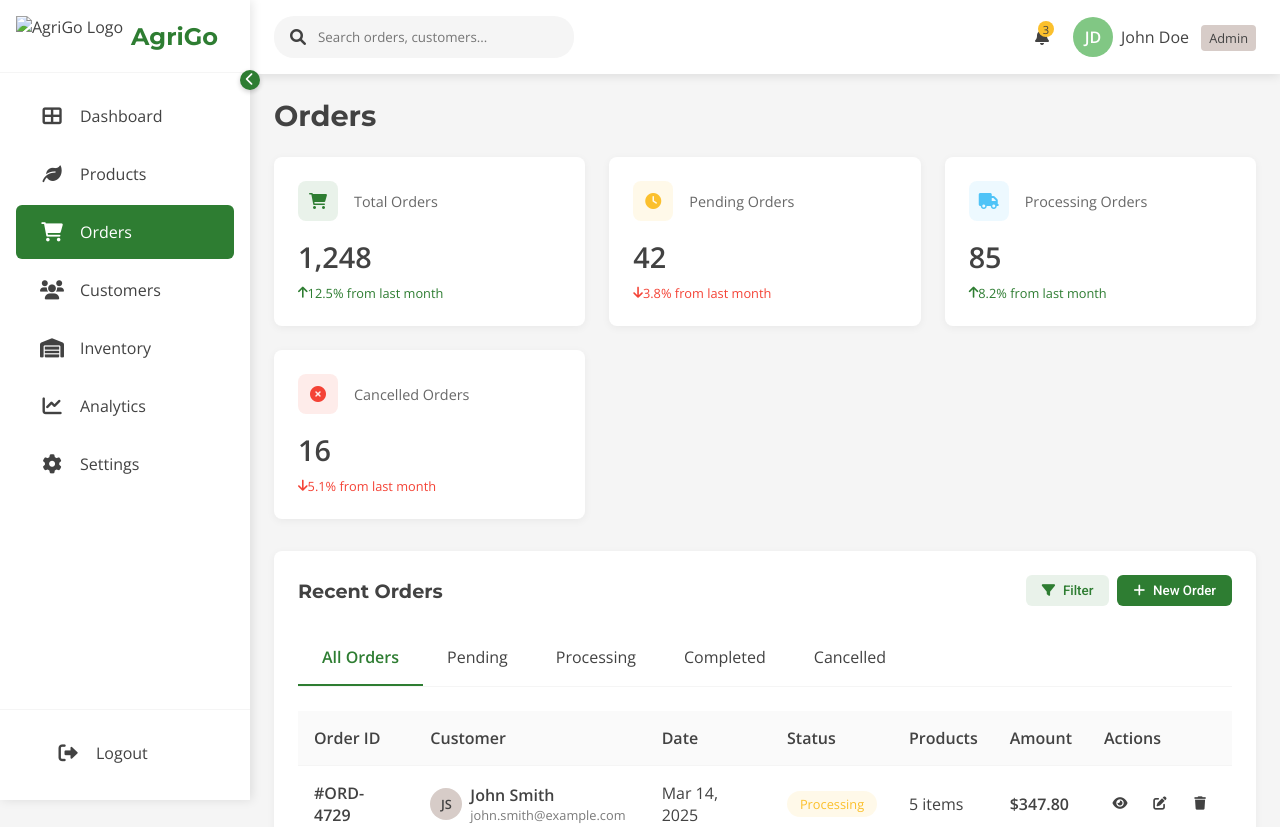
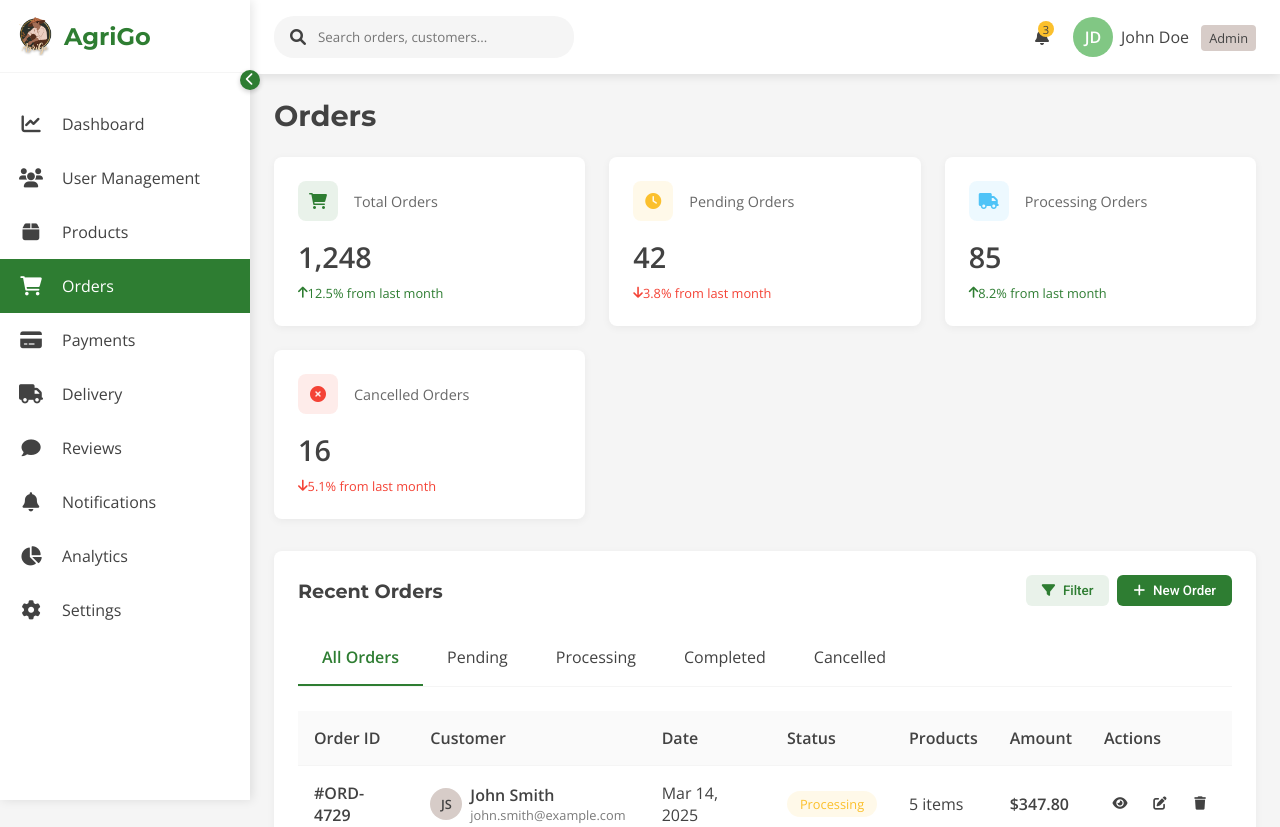
Before and after one commit to Vpirus/SYS_ARC_PROJECT, a website: page templates/admin/orders.html in a window 1280 px wide. Shown: the top 827 px of the page. Drawn offline with nearby package versions, Linux system fonts and the light colour scheme.

Commit message:
updated files

```diff
--- a/templates/admin/orders.html
+++ b/templates/admin/orders.html
@@ -79,8 +79,6 @@
         height: 100vh;
         z-index: 100;
         transition: all 0.3s ease;
-        display: flex;
-        flex-direction: column;
       }
 
       .sidebar-collapsed {
@@ -92,20 +90,64 @@
         display: flex;
         align-items: center;
         border-bottom: 1px solid var(--light-gray);
-        flex-shrink: 0;
-        position: relative;
       }
 
       .sidebar-header img {
         height: 40px;
-        transition: opacity 0.3s ease;
       }
 
       .sidebar-header h2 {
         margin-left: var(--spacing-sm);
         color: var(--green-primary);
         font-size: 1.5rem;
-        transition: opacity 0.3s ease;
+        transition: opacity 0.3s;
+      }
+
+      .sidebar-collapsed .sidebar-header h2 {
+        opacity: 0;
+        width: 0;
+        overflow: hidden;
+      }
+
+      .sidebar-menu {
+        margin-top: var(--spacing-lg);
+      }
+
+      .menu-item {
+        padding: var(--spacing-md);
+        display: flex;
+        align-items: center;
+        cursor: pointer;
+        transition: all 0.2s ease;
+        color: var(--dark-gray);
+        text-decoration: none;
+      }
+
+      .menu-item:hover {
+        background-color: rgba(46, 125, 50, 0.1);
+        color: var(--green-primary);
+      }
+
+      .menu-item.active {
+        background-color: var(--green-primary);
+        color: var(--white);
+      }
+
+      .menu-item i {
+        font-size: 1.2rem;
+        width: 30px;
+        text-align: center;
+      }
+
+      .menu-item span {
+        margin-left: var(--spacing-md);
+        transition: opacity 0.3s;
+      }
+
+      .sidebar-collapsed .menu-item span {
+        opacity: 0;
+        width: 0;
+        overflow: hidden;
       }
 
       .menu-toggle {
@@ -123,78 +165,6 @@
         justify-content: center;
         cursor: pointer;
         box-shadow: 0 2px 5px rgba(0, 0, 0, 0.2);
-      }
-
-      .sidebar-collapsed .sidebar-header h2 {
-        opacity: 0;
-        width: 0;
-        overflow: hidden;
-      }
-
-      .sidebar-collapsed .sidebar-header img {
-        opacity: 0.8;
-      }
-
-      /* Sidebar Menu Styles */
-      .sidebar-menu {
-        flex: 1;
-        overflow-y: auto;
-        padding: var(--spacing-md) 0;
-      }
-
-      .nav-list {
-        list-style: none;
-        padding: 0;
-        margin: 0;
-      }
-
-      .nav-item {
-        margin-bottom: var(--spacing-xs);
-      }
-
-      .nav-link {
-        display: flex;
-        align-items: center;
-        padding: var(--spacing-md) var(--spacing-lg);
-        color: var(--dark-gray);
-        text-decoration: none;
-        transition: all 0.2s ease;
-        border-radius: 6px;
-        margin: 0 var(--spacing-md);
-      }
-
-      .nav-link:hover {
-        background-color: rgba(46, 125, 50, 0.1);
-        color: var(--green-primary);
-      }
-
-      .nav-link.active {
-        background-color: var(--green-primary);
-        color: var(--white);
-      }
-
-      .nav-link i {
-        font-size: 1.2rem;
-        width: 24px;
-        text-align: center;
-        transition: opacity 0.3s ease;
-      }
-
-      .nav-link span {
-        margin-left: var(--spacing-md);
-        transition: opacity 0.3s ease;
-        white-space: nowrap;
-      }
-
-      .sidebar-collapsed .nav-link span {
-        opacity: 0;
-        width: 0;
-        overflow: hidden;
-      }
-
-      .sidebar-collapsed .nav-link {
-        justify-content: center;
-        padding: var(--spacing-md);
       }
 
       /* Logout Button */
@@ -858,66 +828,53 @@
     <!-- Sidebar -->
     <div class="sidebar" id="sidebar">
         <div class="sidebar-header">
-        <img src="logo-icon.png" alt="AgriGo Logo" />
+          <img src="/templates/images/logo.png" alt="AgriGo Logo" />
           <h2>AgriGo</h2>
+        </div>
         <button class="menu-toggle" id="menu-toggle">
           <i class="fas fa-chevron-left"></i>
         </button>
-      </div>
         <div class="sidebar-menu">
-        <ul class="nav-list">
-          <li class="nav-item">
-            <a href="/templates/admin/admin-dashboard.html" class="nav-link">
-              <i class="fas fa-th-large"></i>
+          <a href="/templates/admin/admin-dashboard.html" class="menu-item">
+            <i class="fas fa-chart-line"></i>
             <span>Dashboard</span>
           </a>
-          </li>
-          <li class="nav-item">
-            <a href="/templates/admin/products.html" class="nav-link">
-              <i class="fas fa-leaf"></i>
+          <a href="/templates/admin/user-management.html" class="menu-item">
+            <i class="fas fa-users"></i>
+            <span>User Management</span>
+          </a>
+          <a href="/templates/admin/products.html" class="menu-item">
+            <i class="fas fa-box"></i>
             <span>Products</span>
           </a>
-          </li>
-          <li class="nav-item">
-            <a href="#" class="nav-link active">
+          <a href="#" class="menu-item active">
             <i class="fas fa-shopping-cart"></i>
             <span>Orders</span>
           </a>
-          </li>
-          <li class="nav-item">
-            <a href="customers.html" class="nav-link">
-              <i class="fas fa-users"></i>
-              <span>Customers</span>
+          <a href="payments.html" class="menu-item">
+            <i class="fas fa-credit-card"></i>
+            <span>Payments</span>
           </a>
-          </li>
-          <li class="nav-item">
-            <a href="inventory.html" class="nav-link">
-              <i class="fas fa-warehouse"></i>
-              <span>Inventory</span>
+          <a href="delivery.html" class="menu-item">
+            <i class="fas fa-truck"></i>
+            <span>Delivery</span>
           </a>
-          </li>
-          <li class="nav-item">
-            <a href="analytics.html" class="nav-link">
-              <i class="fas fa-chart-line"></i>
+          <a href="reviews.html" class="menu-item">
+            <i class="fas fa-comment"></i>
+            <span>Reviews</span>
+          </a>
+          <a href="notification.html" class="menu-item">
+            <i class="fas fa-bell"></i>
+            <span>Notifications</span>
+          </a>
+          <a href="analytics.html" class="menu-item">
+            <i class="fas fa-chart-pie"></i>
             <span>Analytics</span>
           </a>
-          </li>
-          <li class="nav-item">
-            <a href="settings.html" class="nav-link">
+          <a href="settings.html" class="menu-item">
             <i class="fas fa-cog"></i>
             <span>Settings</span>
           </a>
-          </li>
-        </ul>
-      </div>
-      <div class="nav-item logout">
-        <a href="#" class="nav-link">
-          <i class="fas fa-sign-out-alt"></i>
-          <span>Logout</span>
-        </a>
-      </div>
-      <div class="sidebar-toggle-mobile">
-        <i class="fas fa-bars"></i>
         </div>
     </div>
 
```
Also changed, not shown: templates/admin/admin-dashboard.html (+225 -179 lines), templates/admin/products.html (+1 -5 lines). Lines whose indentation alone changed are shown as unchanged.
